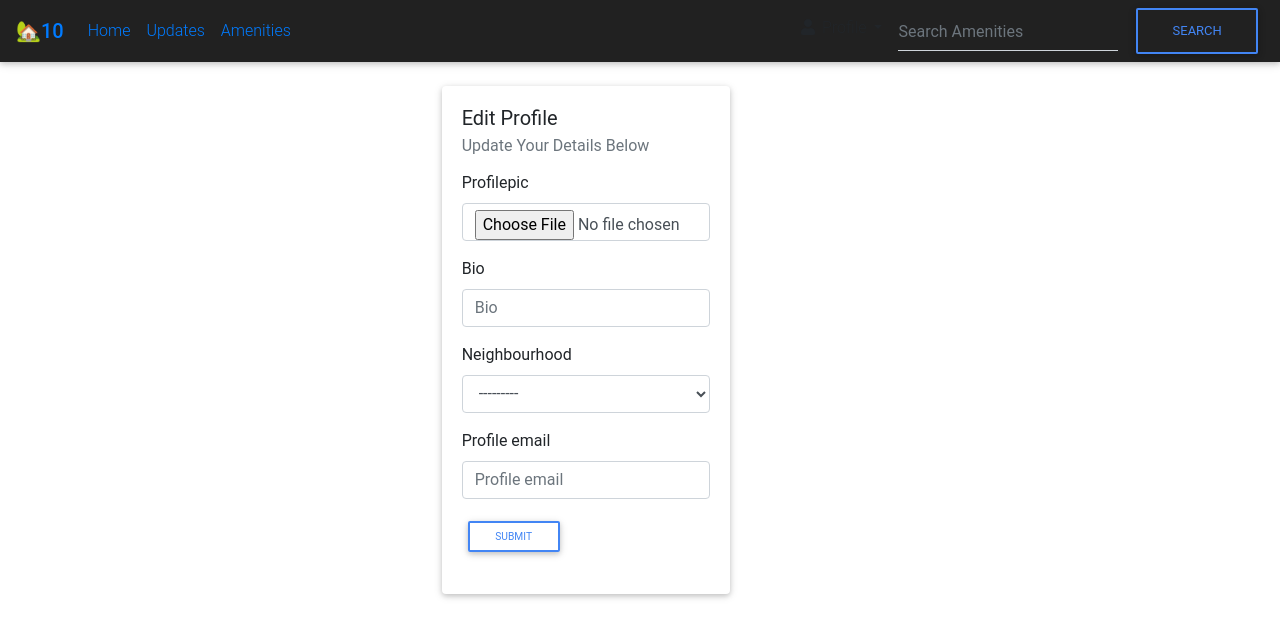
After one commit to gkarumba/Neibas, a Django app: template app/templates/edit_profile.html in a window 1280 px wide. The commit adds this page. Shown: the top 638 px of the page. Run offline with Django 3.2, Linux system fonts and the light colour scheme; the template is opened without the code that fills it: values that come from a table or form of the project are taken from there, others are empty; some libraries are stand-ins or nearby versions.

Commit message:
Add the edit_profile.html to the templates/, add the migrations, add changes to the settings and urls

```diff
--- a/app/models.py
+++ b/app/models.py
@@ -33,7 +33,8 @@
     def update_occupants(cls,neiba,new_occ):
         cls.objects.filter(name=neiba).update(occupants=new_occ)
 
-    @classmethod find_neiba(cls,name):
+    @classmethod
+    def find_neiba(cls,name):
         result = cls.objects.filter(name__icontains=name)
         return result
 
--- /dev/null
+++ b/app/templates/edit_profile.html
@@ -0,0 +1,31 @@
+{% extends 'base.html' %}
+{% load bootstrap4 %}
+{% block content %}
+{{ block.super }}
+<div class="container-fluid">
+    <br>
+    <div class="row">
+        <div class="col-md-4"></div>
+        <div class="col-md-4">
+            <div class="card" style="width: 18rem;">
+                <div class="card-body">
+                    <h5 class="card-title">Edit Profile</h5>
+                    <h6 class="card-subtitle mb-2 text-muted">Update Your Details Below</h6>
+                    <p class="card-text">
+                        <form action="{% url 'edit'%}" method='post' enctype="multipart/form-data">
+                            {% csrf_token %}
+                            {% bootstrap_form form%}
+                            <div class="form-group">
+                                <input type="submit" value="Submit" class="btn btn-outline-primary btn-sm">
+                            </div>
+                            <input type="hidden" name="next" value="{{next}}">
+                        </form>
+                    </p>
+                </div>
+            </div>
+        </div>
+        <div class="col-md-4"></div>
+    </div>
+</div>
+{{form.media}}
+{% endblock %}
--- a/app/templates/registration/base.html
+++ b/app/templates/registration/base.html
@@ -1,4 +1,4 @@
-{% load boostrap4 %}
+{% load bootstrap4 %}
 {% load staticfiles %}
 <!DOCTYPE html>
 <html lang="en">
--- a/app/templates/registration/login.html
+++ b/app/templates/registration/login.html
@@ -1,8 +1,8 @@
-{% extends 'registration/base.html %}
+{% extends 'registration/base.html' %}
 {% load bootstrap4 %}
 {% block content %}
 <div class="container">
-    <div class="row">
+    <div class="row" style="margin-top: 100px;">
         <div class="col-md-4"></div>
         <div class="col-md-4">
             {% if form.errors %}
--- a/neibas/urls.py
+++ b/neibas/urls.py
@@ -13,8 +13,9 @@
     1. Import the include() function: from django.conf.urls import url, include
     2. Add a URL to urlpatterns:  url(r'^blog/', include('blog.urls'))
 """
-from django.conf.urls import url
+from django.conf.urls import url,include
 from django.contrib import admin
+from django.contrib.auth import views
 
 urlpatterns = [
     url(r'^admin/', admin.site.urls),
```
Also changed, not shown: neibas/settings.py (+20 -20 lines), app/migrations/0001_initial.py (added).
